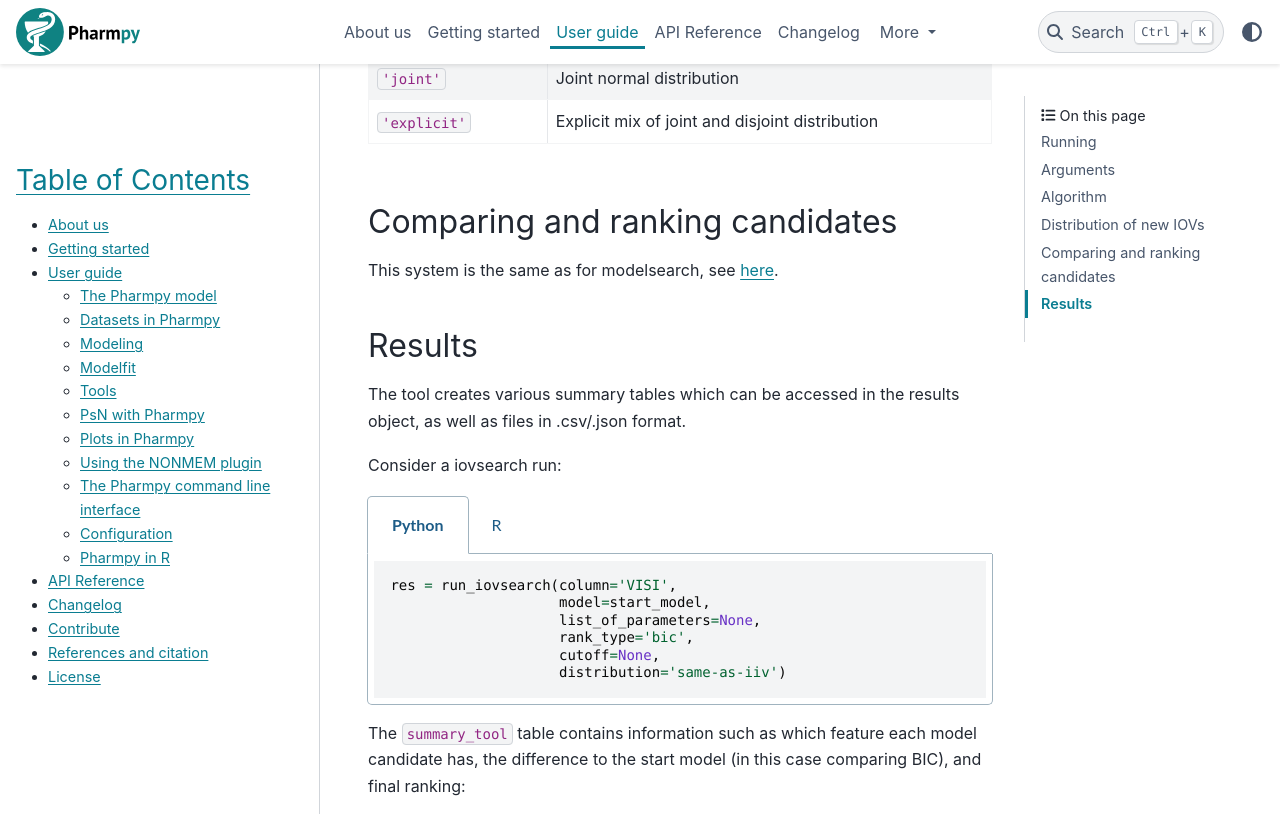
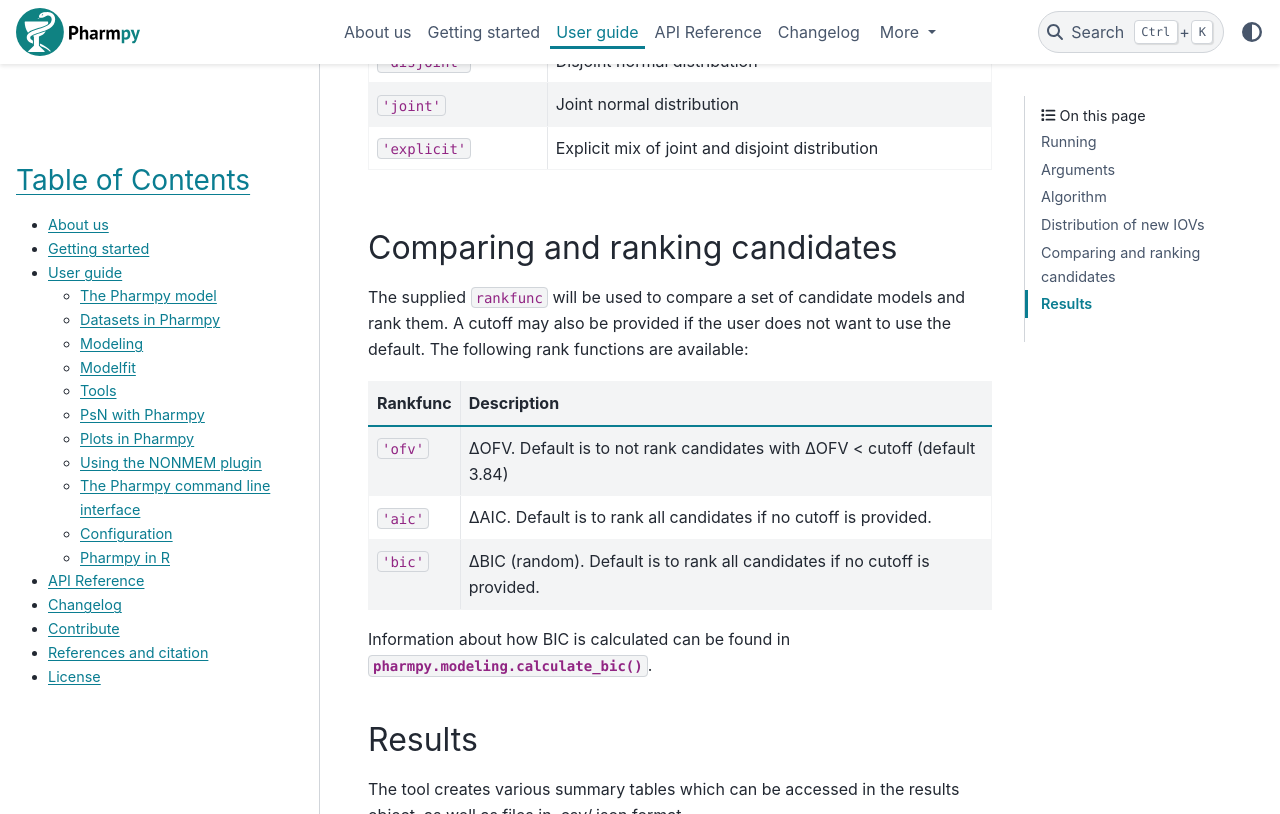
Before and after one commit to pharmpy/pharmpy, a Sphinx documentation site: the page built from docs/iovsearch.rst, in a window 1280 px wide and 900 px high, scrolled down 2671 px, cut to the strip 0-814 px from the top of the window. Built offline with Sphinx 7.4.7 and the PyData theme 0.15.4, drawn with Linux system fonts in a browser that asks for light colours; some of the changed text lies outside the part shown.

Commit message:
Add ranking table to iovsearch and iivsearch, small update to docs

```diff
--- a/docs/iivsearch.rst
+++ b/docs/iivsearch.rst
@@ -200,7 +200,20 @@ The different strategies can be seen here:
 Comparing and ranking candidates
 ~~~~~~~~~~~~~~~~~~~~~~~~~~~~~~~~
 
-This system is the same as for modelsearch, see :ref:`here<ranking_modelsearch>`.
+The supplied ``rankfunc`` will be used to compare a set of candidate models and rank them. A cutoff may also be provided
+if the user does not want to use the default. The following rank functions are available:
+
++------------+-----------------------------------------------------------------------------------+
+| Rankfunc   | Description                                                                       |
++============+===================================================================================+
+| ``'ofv'``  | ΔOFV. Default is to not rank candidates with ΔOFV < cutoff (default 3.84)         |
++------------+-----------------------------------------------------------------------------------+
+| ``'aic'``  | ΔAIC. Default is to rank all candidates if no cutoff is provided.                 |
++------------+-----------------------------------------------------------------------------------+
+| ``'bic'``  | ΔBIC (iiv). Default is to rank all candidates if no cutoff is provided.           |
++------------+-----------------------------------------------------------------------------------+
+
+Information about how BIC is calculated can be found in :py:func:`pharmpy.modeling.calculate_bic`.
 
 ~~~~~~~~~~~~~~~~~~~~~
 The IIVsearch results
--- a/docs/iovsearch.rst
+++ b/docs/iovsearch.rst
@@ -27,9 +27,10 @@ To initiate IOVsearch in Python/R:
                         rankfunc='bic',
                         cutoff=None)
 
-This will take an input model ``model`` and use the ``column`` ``OCC`` as the occasion column. IOV will be tested on
-all parameters with IIV according to ``list_of_parameters`` with the same ``distribution`` as the IIVs. The candidate
-models will be ranked using ``bic`` with default ``cutoff``, which for BIC is none.
+This will take an input model ``model`` and use the ``column`` ``'OCC'`` as the occasion column. IOV will be tested on
+parameters in ``list_of_parameters``, which when none will be all parameters with IIV. The IOVs will have the same
+``distribution`` as the IIVs. The candidate models will be ranked using ``bic`` with default ``cutoff``, which for BIC
+is none.
 
 To run IOVsearch from the command line, the example code is redefined accordingly:
 
@@ -163,7 +164,20 @@ below.
 Comparing and ranking candidates
 ~~~~~~~~~~~~~~~~~~~~~~~~~~~~~~~~
 
-This system is the same as for modelsearch, see :ref:`here<ranking_modelsearch>`.
+The supplied ``rankfunc`` will be used to compare a set of candidate models and rank them. A cutoff may also be provided
+if the user does not want to use the default. The following rank functions are available:
+
++------------+-----------------------------------------------------------------------------------+
+| Rankfunc   | Description                                                                       |
++============+===================================================================================+
+| ``'ofv'``  | ΔOFV. Default is to not rank candidates with ΔOFV < cutoff (default 3.84)         |
++------------+-----------------------------------------------------------------------------------+
+| ``'aic'``  | ΔAIC. Default is to rank all candidates if no cutoff is provided.                 |
++------------+-----------------------------------------------------------------------------------+
+| ``'bic'``  | ΔBIC (random). Default is to rank all candidates if no cutoff is provided.        |
++------------+-----------------------------------------------------------------------------------+
+
+Information about how BIC is calculated can be found in :py:func:`pharmpy.modeling.calculate_bic`.
 
 ~~~~~~~
 Results
--- a/docs/modelsearch.rst
+++ b/docs/modelsearch.rst
@@ -274,8 +274,10 @@ if the user does not want to use the default. The following rank functions are a
 +------------+-----------------------------------------------------------------------------------+
 | ``'aic'``  | ΔAIC. Default is to rank all candidates if no cutoff is provided.                 |
 +------------+-----------------------------------------------------------------------------------+
-| ``'bic'``  | ΔBIC (mixed effects). Default is to rank all candidates if no cutoff is provided. |
+| ``'bic'``  | ΔBIC (mixed). Default is to rank all candidates if no cutoff is provided.         |
 +------------+-----------------------------------------------------------------------------------+
+
+Information about how BIC is calculated can be found in :py:func:`pharmpy.modeling.calculate_bic`.
 
 ~~~~~~~~~~~~~~~~~~~~~~~
 The Modelsearch results
```
